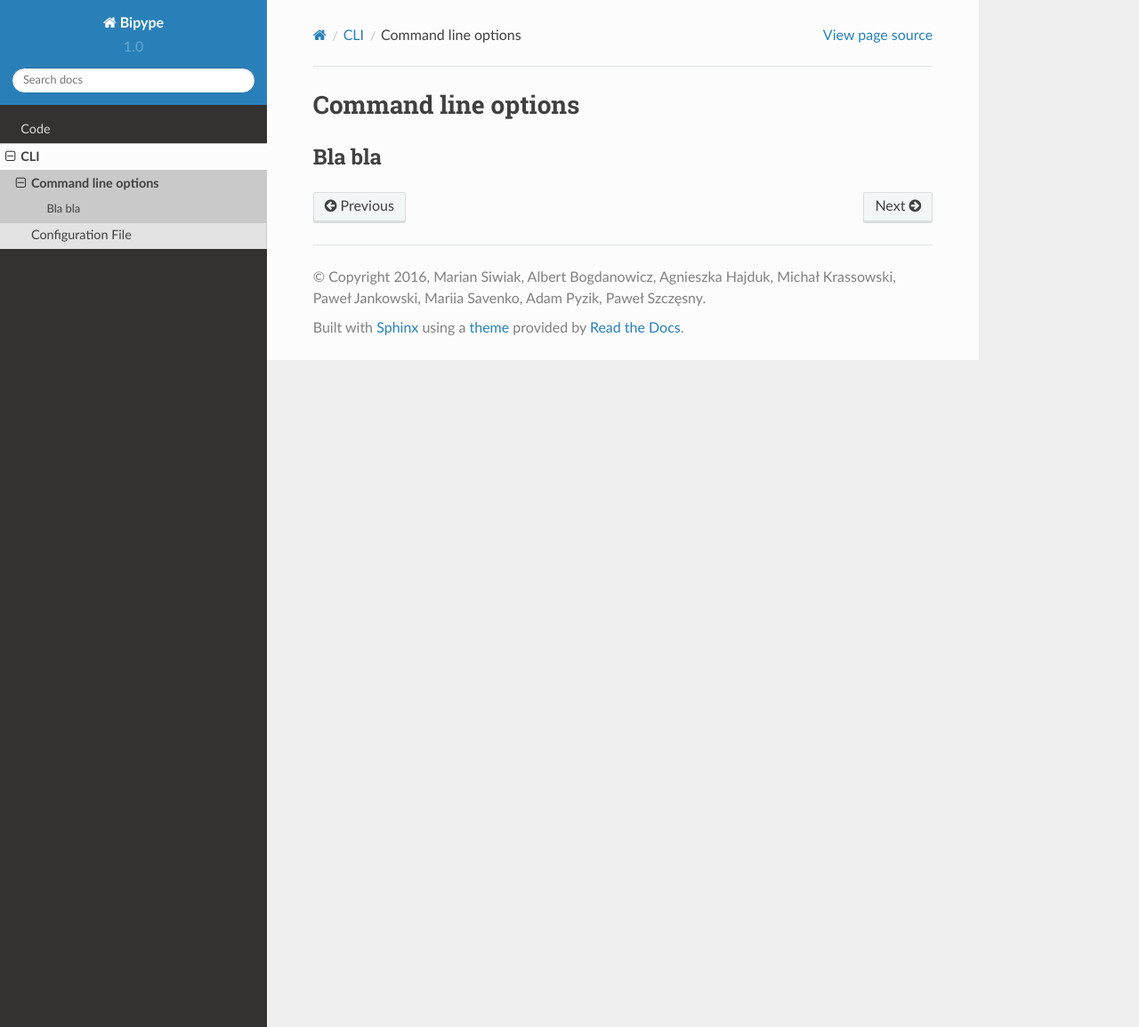
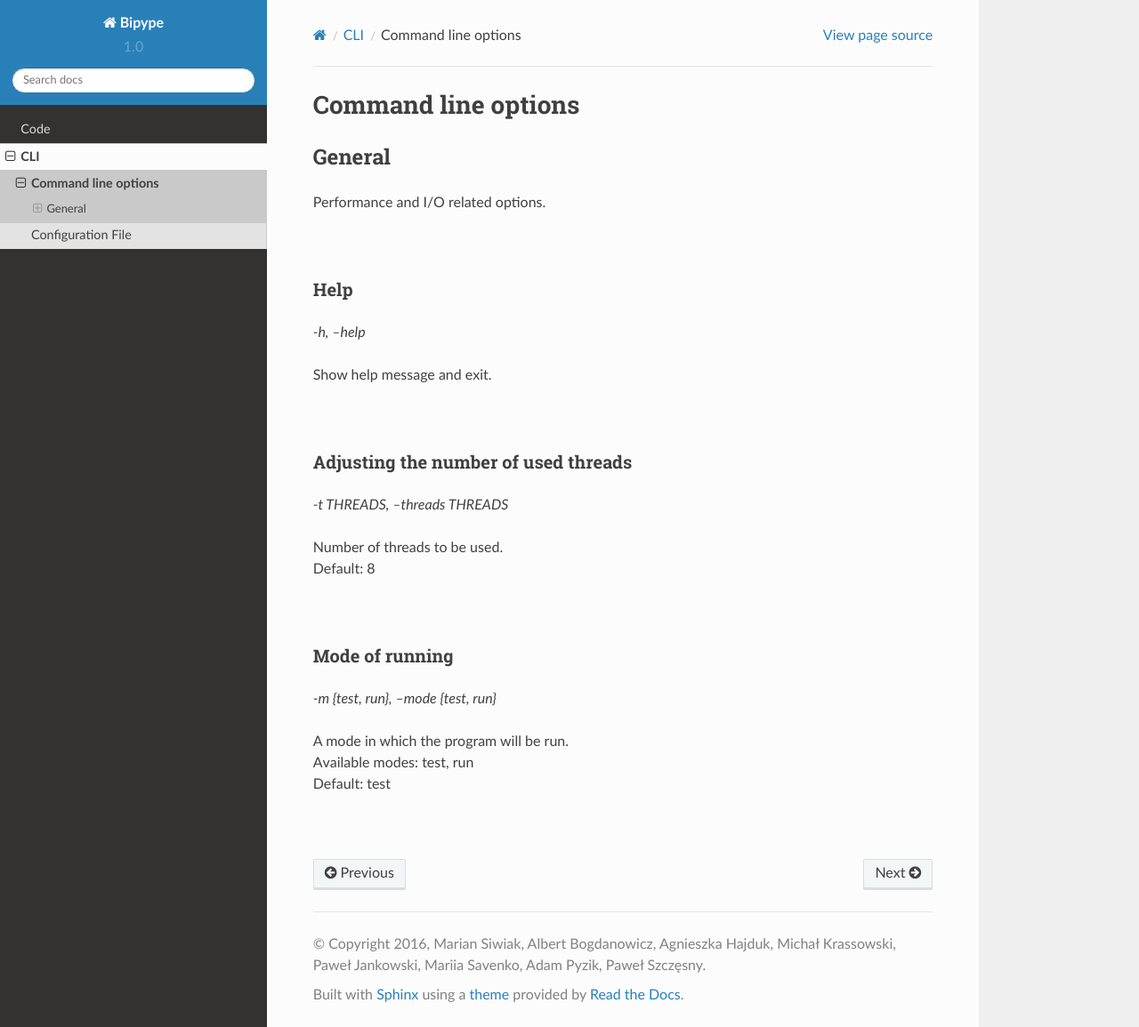
Before and after one commit to bipype/bipype, a Sphinx documentation site: the page built from docs/source/cli/command_line_options.rst, in a window 1280 px wide and 1155 px high. Shown: the whole window at 89% size. Built offline with Sphinx 7.4.7 and the Read the Docs theme 2.0.0, drawn with Linux system fonts in a browser that asks for light colours.

Commit message:
Add descriptions of few general options in CLI

```diff
--- a/docs/source/cli/command_line_options.rst
+++ b/docs/source/cli/command_line_options.rst
@@ -2,5 +2,38 @@
 Command line options
 ====================
 
-Bla bla
+General
 -------
+| Performance and I/O related options.
+|
+|
+
+Help
+~~~~
+
+| *-h, --help*
+|
+| Show help message and exit.
+|
+|
+
+Adjusting the number of used threads
+~~~~~~~~~~~~~~~~~~~~~~~~~~~~~~~~~~~~
+
+| *-t THREADS, --threads THREADS*
+|
+| Number of threads to be used.
+| Default: 8
+|
+|
+
+Mode of running
+~~~~~~~~~~~~~~~
+
+| *-m {test, run}, --mode {test, run}*
+|
+| A mode in which the program will be run.
+| Available modes: test, run
+| Default: test
+|
+|
```
